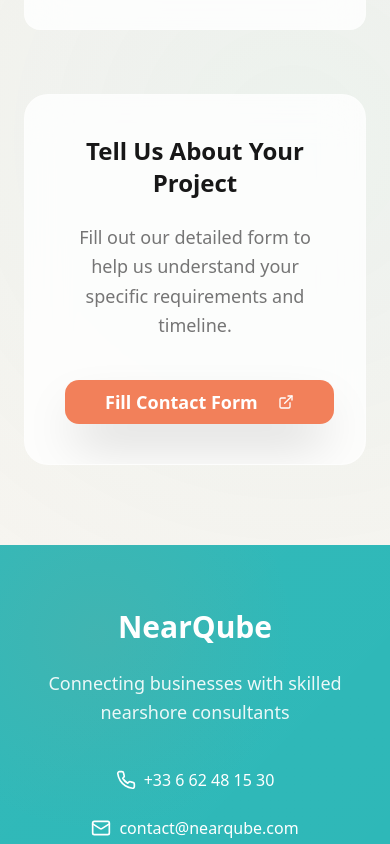
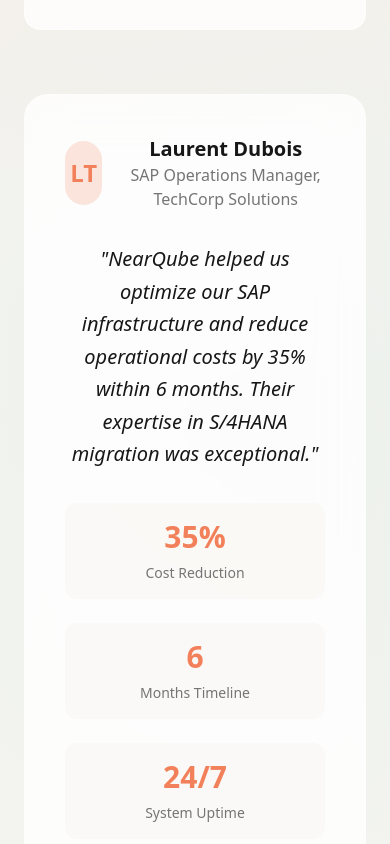
Before and after one commit to gerileka/nearqube-connect-global, a React (Vite) app: page / in a window 390 px wide. Shown: the part 6860-7704 px from the top of the page. Built offline with nearby package versions, Linux system fonts and the light colour scheme.

Commit message:
Add success story

```diff
--- a/src/components/contact-section.tsx
+++ b/src/components/contact-section.tsx
@@ -86,24 +86,36 @@ export function ContactSection({ language }: ContactSectionProps) {
             </div>
           </div>
 
-          {/* Tally Form CTA */}
-          <div className="service-card p-10 lg:p-16 rounded-3xl border border-border/50">
-            <h3 className="text-2xl lg:text-3xl font-bold text-foreground mb-6">
-              {t.contact.form.title}
-            </h3>
+          {/* Success Story */}
+          <div className="service-card p-10 lg:p-16 rounded-3xl border border-border/50 bg-gradient-to-br from-accent/5 to-accent/10">
+            <div className="flex items-center mb-8">
+              <div className="w-16 h-16 rounded-full bg-accent/20 flex items-center justify-center mr-6">
+                <span className="text-2xl font-bold text-accent">LT</span>
+              </div>
+              <div>
+                <h4 className="text-xl font-bold text-foreground">Laurent Dubois</h4>
+                <p className="text-muted-foreground">SAP Operations Manager, TechCorp Solutions</p>
+              </div>
+            </div>
 
-            <p className="text-muted-foreground mb-10 max-w-3xl mx-auto leading-relaxed text-lg">
-              {t.contact.form.description}
-            </p>
+            <blockquote className="text-xl lg:text-2xl text-foreground mb-8 leading-relaxed italic">
+              "NearQube helped us optimize our SAP infrastructure and reduce operational costs by 35% within 6 months. Their expertise in S/4HANA migration was exceptional."
+            </blockquote>
 
-            <Button
-              size="lg"
-              onClick={handleTallyForm}
-              className="cta-button bg-accent hover:bg-accent-dark text-accent-foreground px-10 py-4 text-lg font-bold shadow-2xl"
-            >
-              {t.contact.form.button}
-              <ExternalLink className="h-6 w-6 ml-3" />
-            </Button>
+            <div className="grid grid-cols-1 md:grid-cols-3 gap-6 text-center">
+              <div className="p-4 rounded-xl bg-background/50">
+                <div className="text-3xl font-bold text-accent mb-2">35%</div>
+                <div className="text-sm text-muted-foreground">Cost Reduction</div>
+              </div>
+              <div className="p-4 rounded-xl bg-background/50">
+                <div className="text-3xl font-bold text-accent mb-2">6</div>
+                <div className="text-sm text-muted-foreground">Months Timeline</div>
+              </div>
+              <div className="p-4 rounded-xl bg-background/50">
+                <div className="text-3xl font-bold text-accent mb-2">24/7</div>
+                <div className="text-sm text-muted-foreground">System Uptime</div>
+              </div>
+            </div>
           </div>
         </div>
       </div>
```
